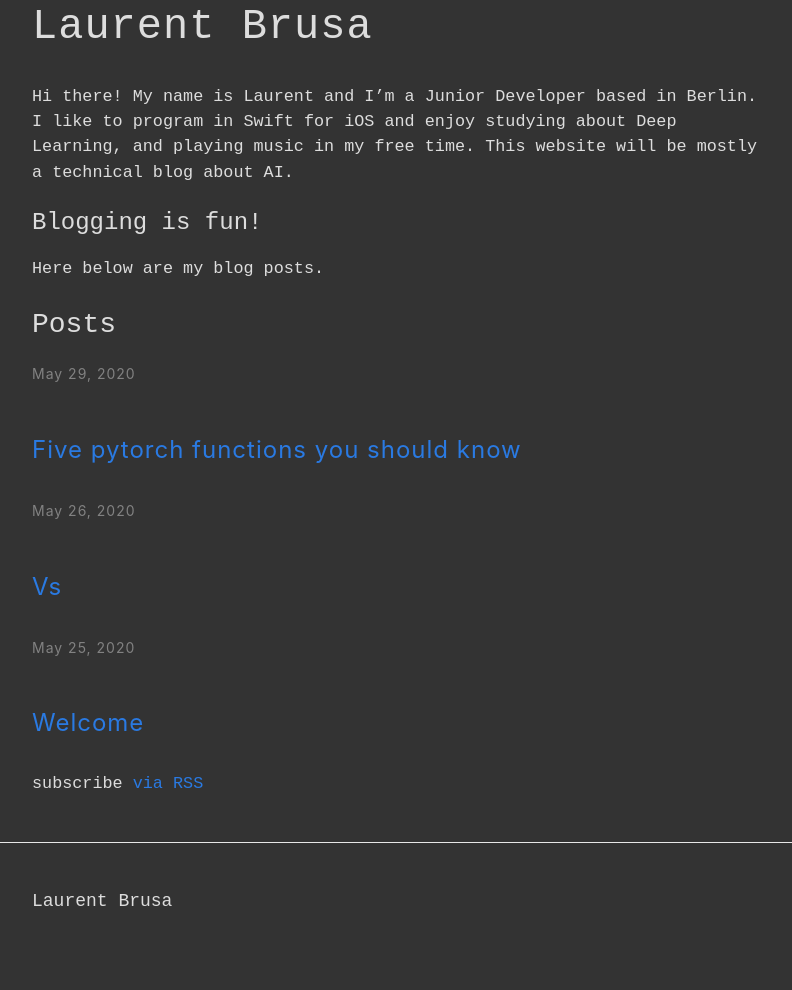
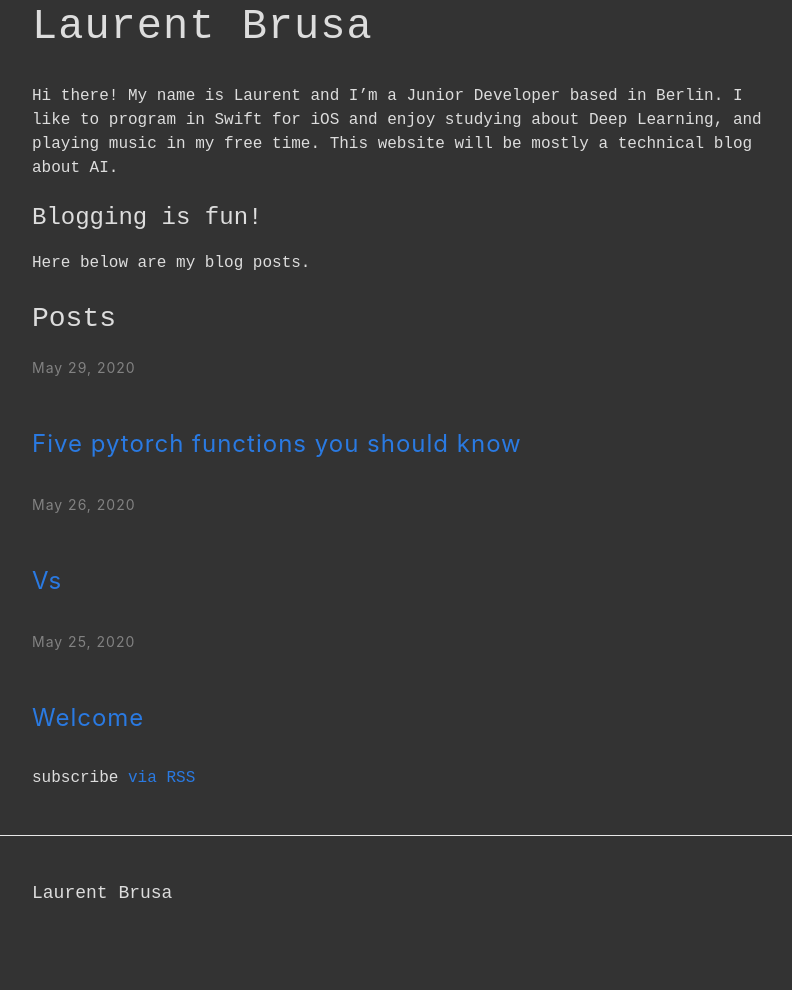
Before and after one commit to pymultitudes/pymultitudes.github.io, a Jekyll site: the page built from index.md, in a window 1280 px wide. Shown: the whole page, without its empty margins (238-1030 px from the left). Built offline with Jekyll 4.4.1, drawn with Linux system fonts in a browser that asks for light colours; our own code applies the rules of GitHub Pages for plain Markdown files.

Commit message:
Update _base.scss

```diff
--- a/_sass/minima/_base.scss
+++ b/_sass/minima/_base.scss
@@ -5,7 +5,7 @@ body, p, blockquote, pre, hr,
 dl, dd, ol, ul, figure {
   margin: 0;
   padding: 0;
-  font-size: 16px;
+
 }
 
 
@@ -46,7 +46,7 @@ h3 {
 
 p {
   line-height: 1.5;
-  font-size: 1.05em;
+
 }
 /**
  * `main` element
```
